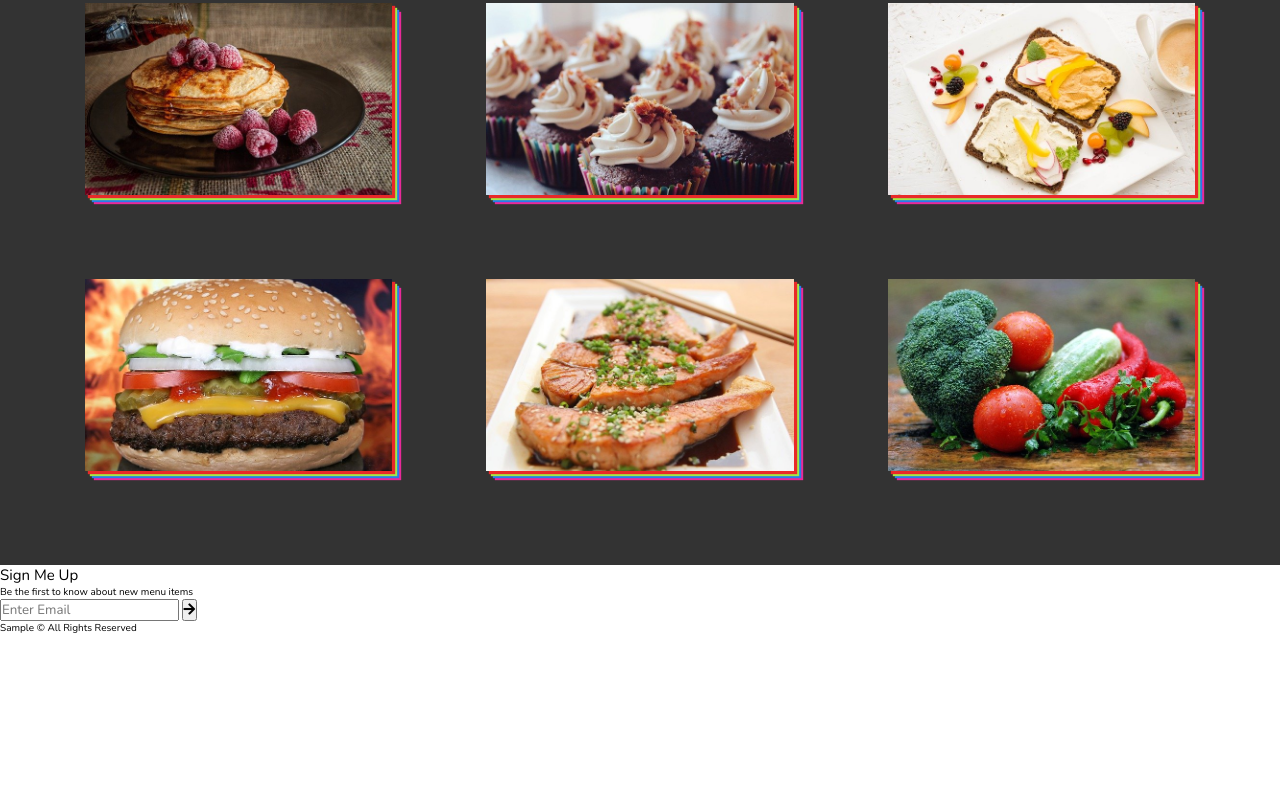
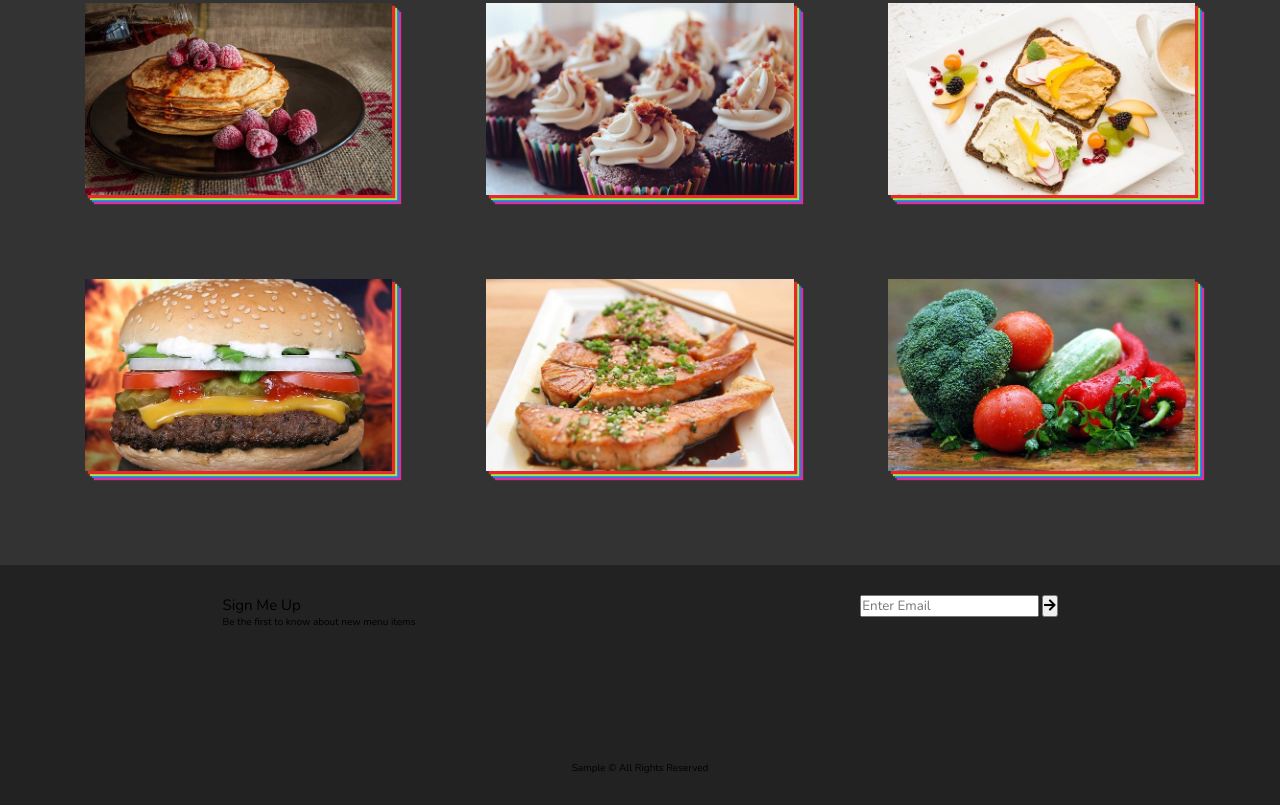
Before and after one commit to TreyK95/food-site, a plain HTML site: page index.html in a window 1280 px wide. Shown: the part 1950-2755 px from the top of the page. Before the commit the page ends 2585 px from the top, so only its background shows below. Drawn offline with nearby package versions, Linux system fonts and the light colour scheme.

Commit message:
div layout done

```diff
--- a/style.css
+++ b/style.css
@@ -250,3 +250,19 @@ html {
 }
 
 /* end of seciton 3 */
+
+/* section 4 */
+.section-4 {
+  width: 100%;
+  height: 30vh;
+  background-color: #222;
+  display: flex;
+  justify-content: space-around;
+  padding: 3rem 0;
+  position: relative;
+}
+.copyright {
+  position: absolute;
+  bottom: 3rem;
+}
+/* end of section 4 */
```
Also changed, not shown: index.html (+1 -1 lines).
